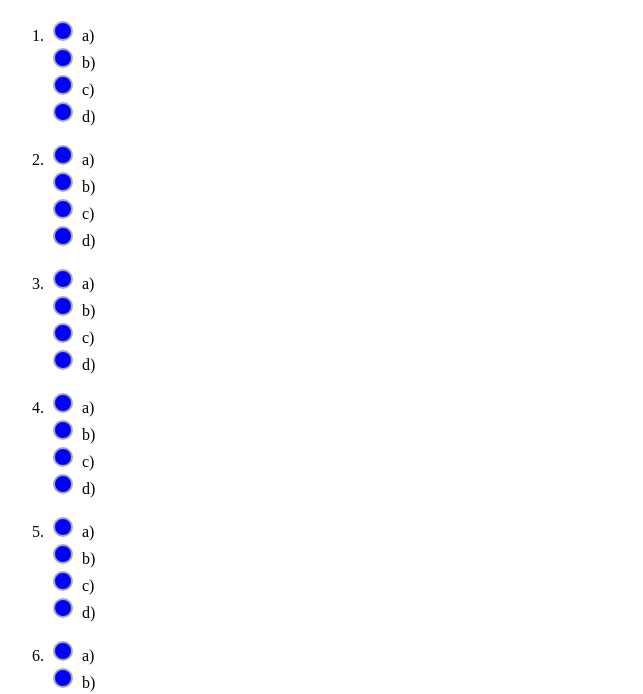
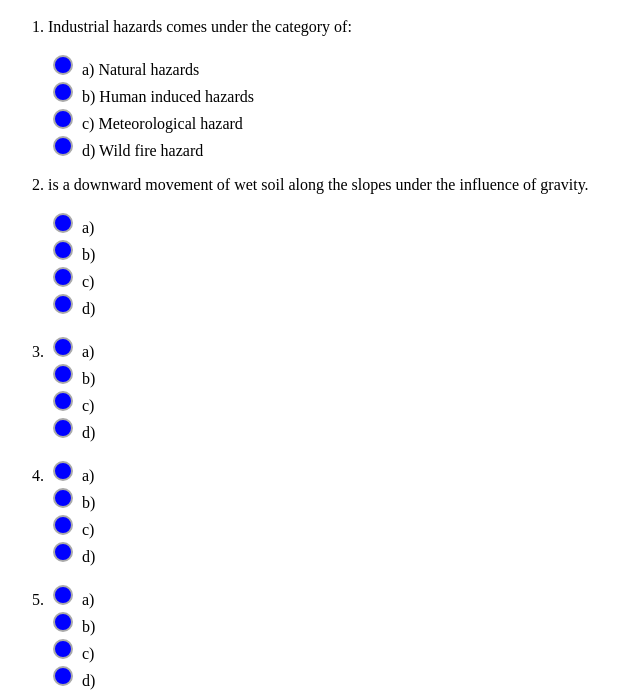
Before and after one commit to ashhim/Disaster-Managment, a plain HTML site: page Disaster Managment 2.html in a window 1280 px wide. Shown: the part 48-742 px from the top of the page, without its empty margins (0-643 px from the left). Drawn offline with Linux system fonts and the light colour scheme.

Commit message:
Update Disaster Managment 2.html

```diff
--- a/Disaster Managment 2.html
+++ b/Disaster Managment 2.html
@@ -189,16 +189,16 @@
 
 
             <li>
-                <p></p>
-                <input type="radio" name="q1" value="a"> a) <br>
-                <input type="radio" name="q1" value="b"> b) <br>
-                <input type="radio" name="q1" value="c"> c) <br>
-                <input type="radio" name="q1" value="d"> d) <br>
+                <p>Industrial hazards comes under the category of:</p>
+                <input type="radio" name="q1" value="a"> a) Natural hazards<br>
+                <input type="radio" name="q1" value="b"> b) Human induced hazards<br>
+                <input type="radio" name="q1" value="c"> c) Meteorological hazard<br>
+                <input type="radio" name="q1" value="d"> d) Wild fire hazard<br>
             </li>
 
 
 			<li>
-                <p></p>
+                <p>is a downward movement of wet soil along the slopes under the influence of gravity.</p>
                 <input type="radio" name="q2" value="a"> a) <br>
                 <input type="radio" name="q2" value="b"> b) <br>
                 <input type="radio" name="q2" value="c"> c) <br>
```
